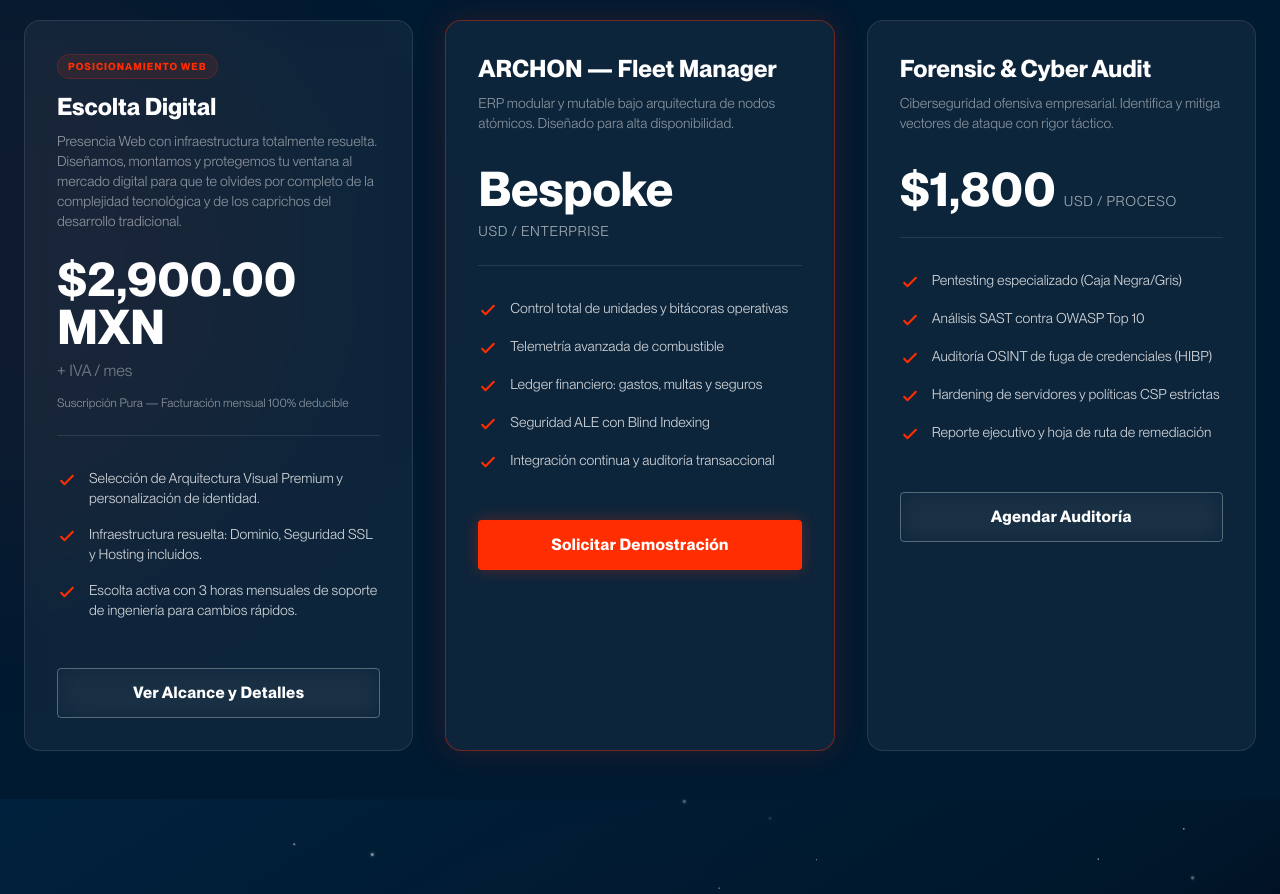
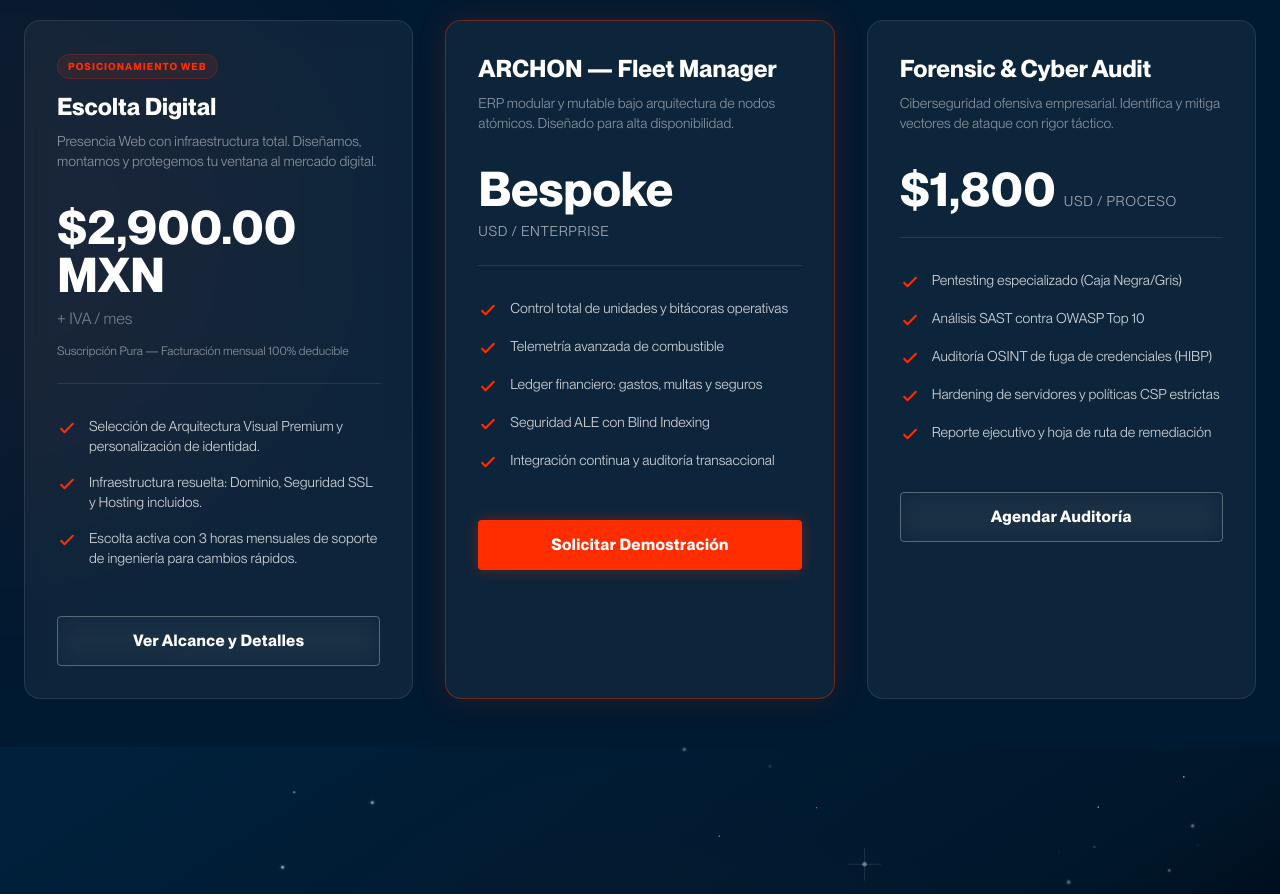
Before and after one commit to felipemiramontesr/dreamtek.tech, a Next.js app: page / in a window 1280 px wide. Shown: the part 1880-2774 px from the top of the page. Built offline with nearby package versions, Linux system fonts and the light colour scheme.

Commit message:
docs: update Escolta Digital description subtitle

```diff
--- a/src/i18n/dictionaries/es.ts
+++ b/src/i18n/dictionaries/es.ts
@@ -71,7 +71,7 @@
         priceSuffix: ' + IVA / mes',
         subPriceText: 'Suscripción Pura — Facturación mensual 100% deducible',
         description:
-          'Presencia Web con infraestructura totalmente resuelta. Diseñamos, montamos y protegemos tu ventana al mercado digital para que te olvides por completo de la complejidad tecnológica y de los caprichos del desarrollo tradicional.',
+          'Presencia Web con infraestructura total. Diseñamos, montamos y protegemos tu ventana al mercado digital.',
         features: [
           'Selección de Arquitectura Visual Premium y personalización de identidad.',
           'Infraestructura resuelta: Dominio, Seguridad SSL y Hosting incluidos.',
```
